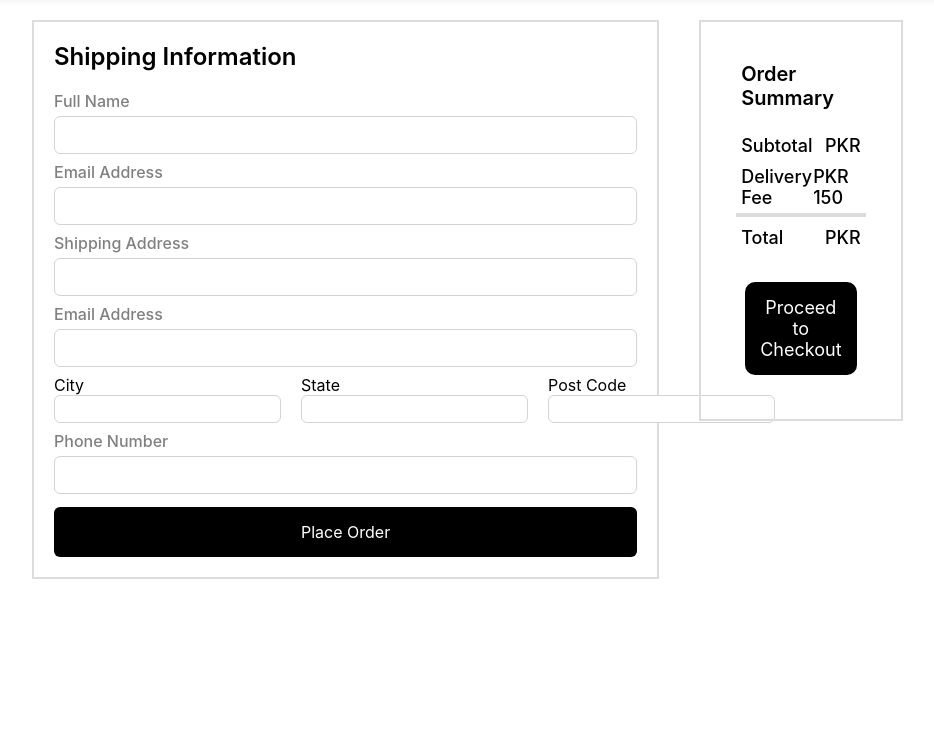
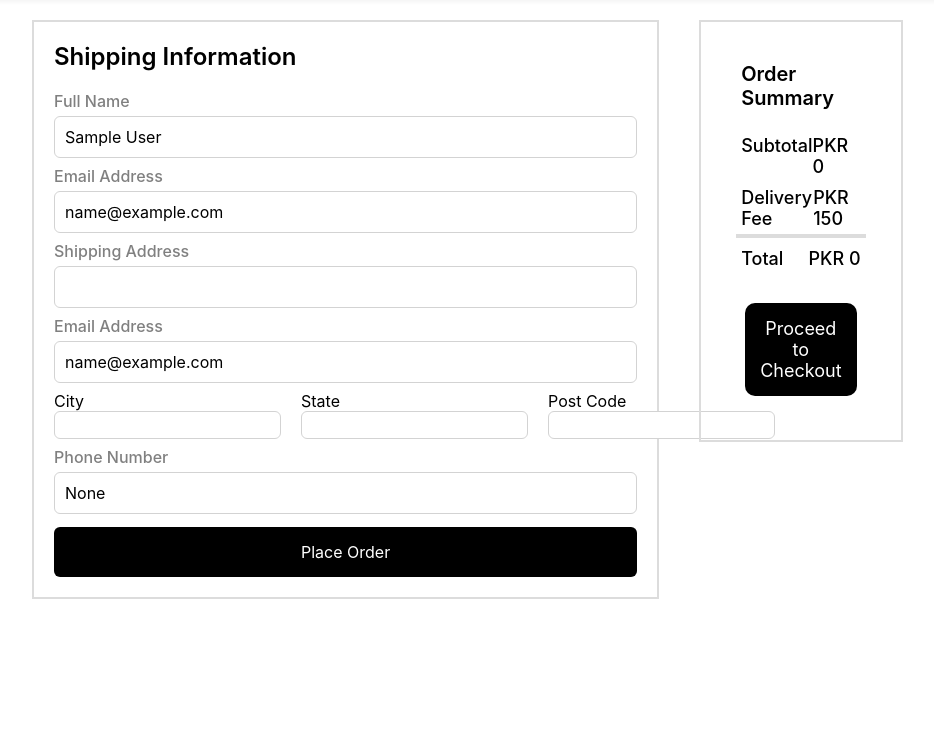
Before and after one commit to Hamzah-Amir/Cartify, a Django app: page /cart/checkout/ in a window 1280 px wide. Shown: the part 72-802 px from the top of the page, without its empty margins (180-1114 px from the left). Run offline with Django 5.2, Linux system fonts and the light colour scheme; the visitor is signed in with stand-in values (Sample User, id 1); data comes from the database, SQL or seed files in the repository; data that the repository does not hold is empty; parts of the project's set-up code (start-up, migrations or seed data) failed here and were passed over.

Commit message:
defined views and templates for checkout

```diff
--- a/cart/views.py
+++ b/cart/views.py
@@ -1,5 +1,6 @@
 from django.shortcuts import render, redirect, get_object_or_404
 from .models import CartItem
+from users.models import CustomUser
 from products.models import Product
 
 # Create your views here.
@@ -32,7 +33,14 @@ def add_to_cart(request):
 
 def checkout(request):
     if request.method == "GET":
-        return render(request, 'cart/checkout.html')
+        user = CustomUser.objects.get(user_id=request.user.user_id)
+        price = 0
+        cart_items = CartItem.objects.filter(user=request.user)
+        for item in cart_items:
+            price += item.product.price * item.quantity
+
+        print(user.email, user.user_id)
+        return render(request, 'cart/checkout.html', {"user": user, "total_price": price})
 
 def process_checkout(request):
     if request.method == "POST":
--- a/static/cart/checkout.css
+++ b/static/cart/checkout.css
@@ -35,6 +35,12 @@
     padding: 10px;
     border: 1px solid lightgray;
     border-radius: 6px;
+    font-size: 16px;
+}
+
+.form-group input::placeholder {
+    color: lightgray;
+    font-size: 14px;
 }
 
 .city-state-post {
--- a/templates/cart/checkout.html
+++ b/templates/cart/checkout.html
@@ -15,27 +15,27 @@
             {% csrf_token %}
             <div class="form-group">
                 <label for="full_name">Full Name</label>
-                <input type="text" id="full_name" name="full_name" required>
+                <input type="text" id="full_name" value="{{ user.first_name }} {{ user.last_name }}" name="full_name" required>
             </div>
 
             <div class="form-group">
                 <label for="email">Email Address</label>
-                <input type="email" id="email" name="email" required>
+                <input type="email" id="email" name="email" required value="{{ user.email }}">
                 </div>
 
             <div class="form-group">
                 <label for="shipping_address">Shipping Address</label>
-                <input type="text" id="shipping_address" name="shipping_address" required>
+                <input type="text" id="shipping_address" name="shipping_address" required value="{{ user.address }}">
                 </div>
 
             <div class="form-group">
                 <label for="email">Email Address</label>
-                <input type="email" id="email" name="email" required>
+                <input type="email" id="email" name="email" required value="{{ user.email }}">
                 </div>
                 <div class="city-state-post">
                     <div>
                         <label for="city">City</label>
-                        <input type="text" id="city" name="city" required>
+                        <input type="text" id="city" name="city" required >
                     </div>
 
                     <div>
@@ -50,7 +50,7 @@
                 </div>
                 <div class="form-group">
                     <label for="phone_number">Phone Number</label>
-                    <input type="tel" id="phone_number" name="phone_number" required>
+                    <input type="tel" id="phone_number" name="phone_number" required value="{{ user.phone_number }}">
                 </div>
             <button type="submit" class="btn btn-primary">Place Order</button>
         </form>
```
